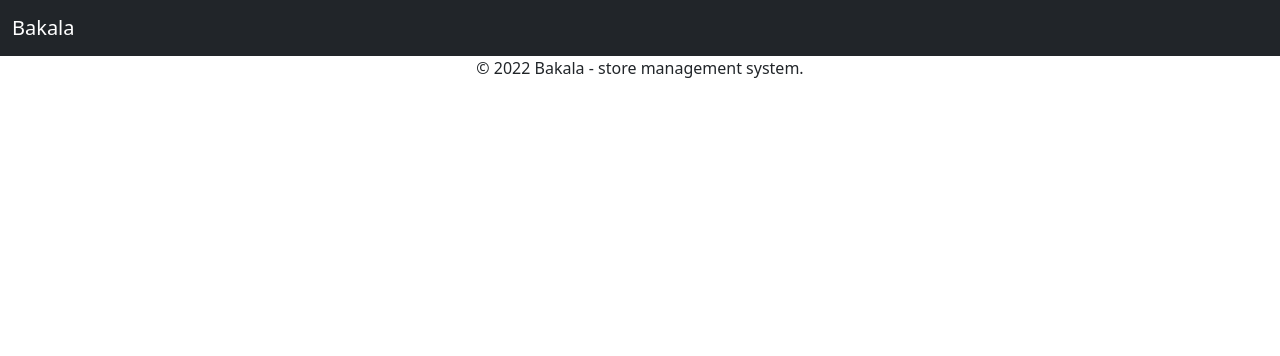
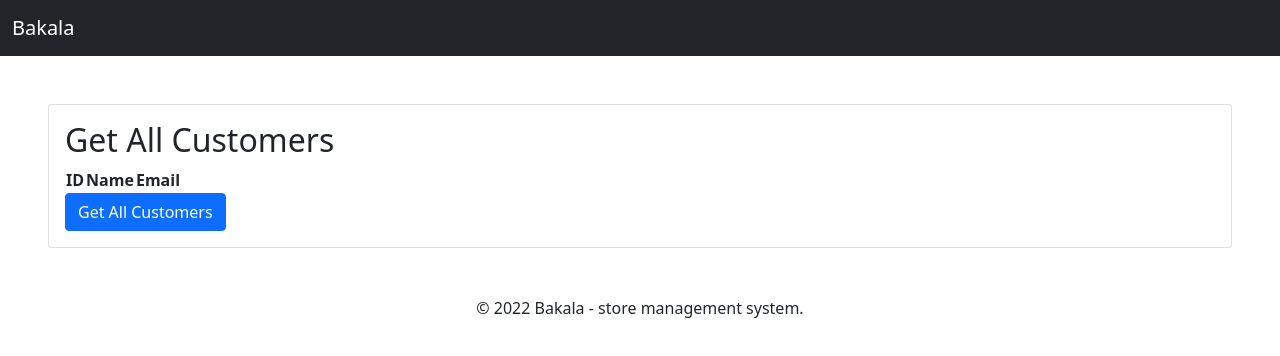
Before and after one commit to levworkshop/bakala, a plain HTML site: page customers/customers.html in a window 1280 px wide. Drawn offline with nearby package versions, Linux system fonts and the light colour scheme.

Commit message:
get all customers html

```diff
--- a/customers/customers.html
+++ b/customers/customers.html
@@ -24,7 +24,23 @@
     </header>
 
     <main>
-
+        <div class="card m-5">
+            <div class="card-body">
+                <h2 class="card-title">Get All Customers</h2>
+                <table>
+                    <thead>
+                        <tr>
+                            <th>ID</th>
+                            <th>Name</th>
+                            <th>Email</th>
+                        </tr>
+                    </thead>
+                    <tbody id="customers-table"></tbody>
+                </table>
+                <button id="get-all-customers-button" class="btn btn-primary">Get All
+                    Customers</button>
+            </div>
+        </div>
     </main>
 
     <footer>
```
